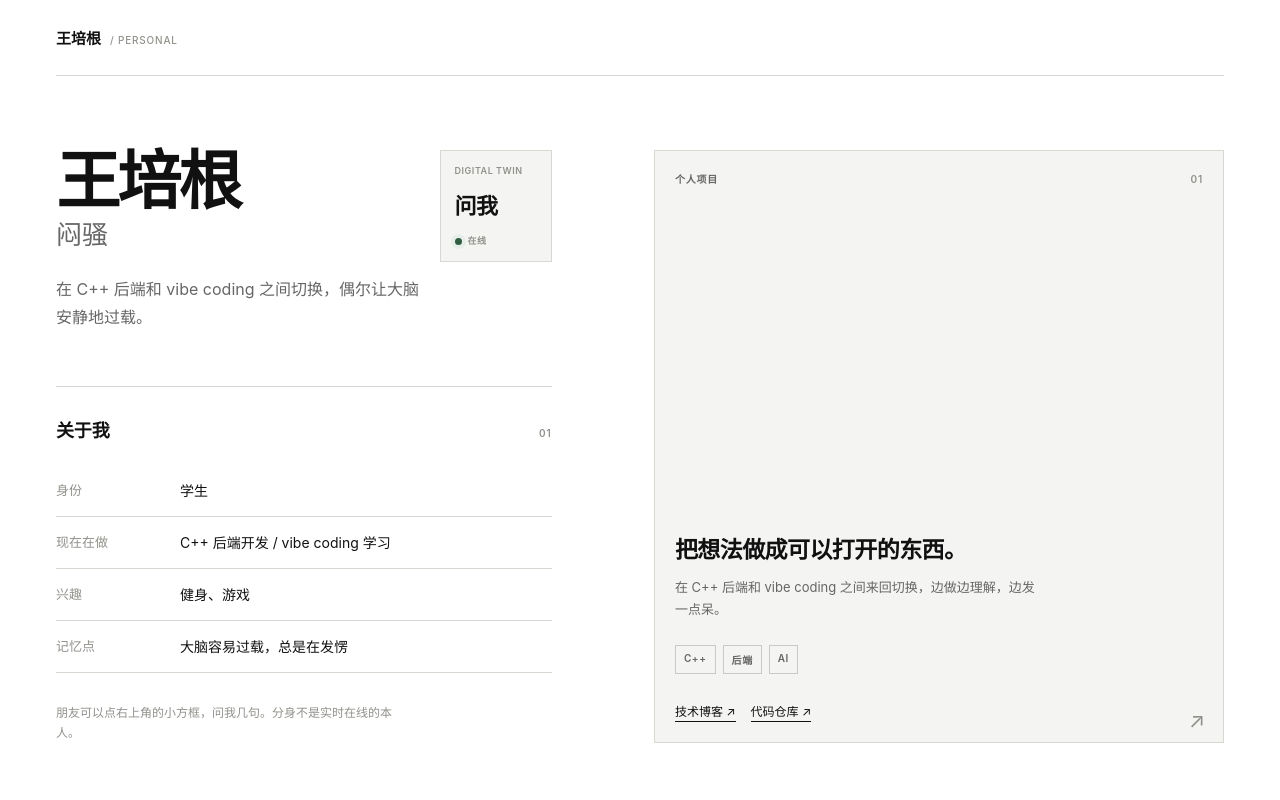
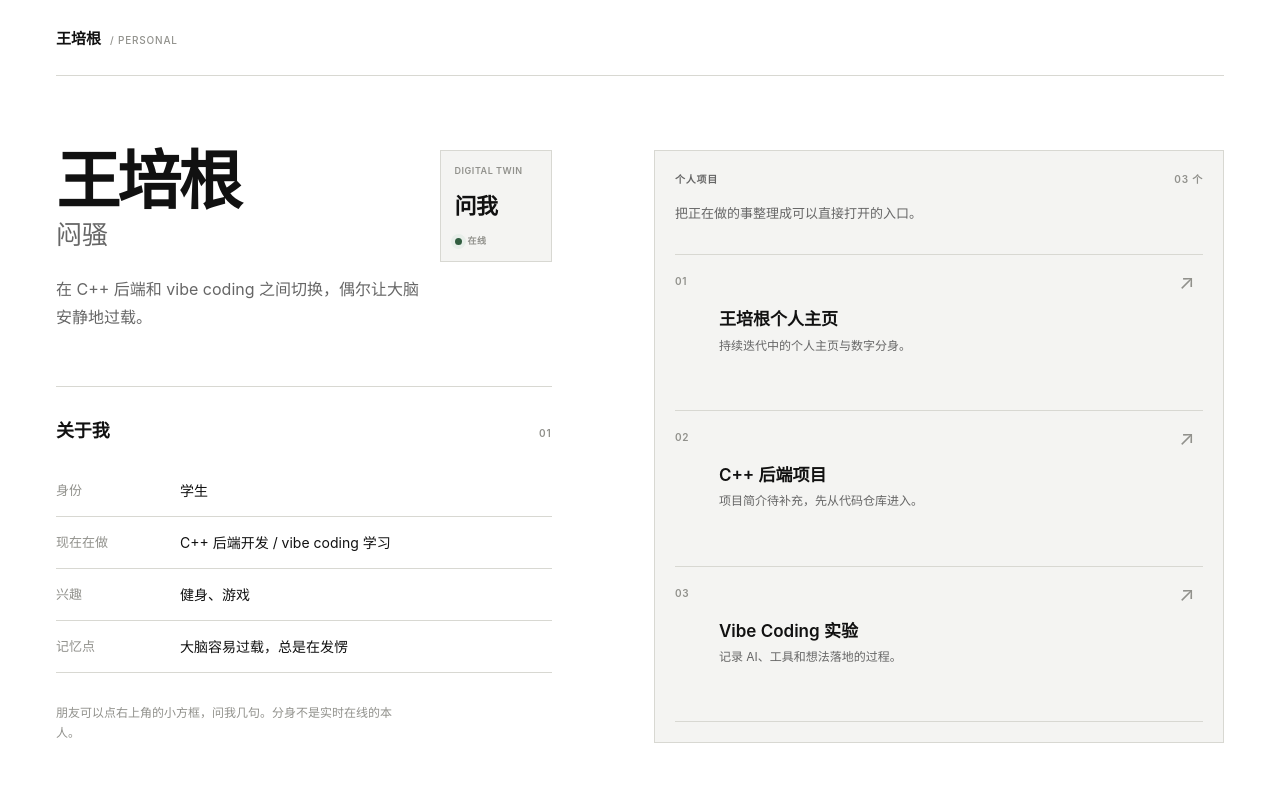
Before and after one commit to bacon-wang/HomePage, a plain HTML site: page index.html in a window 1280 px wide. Shown: the top 800 px of the page. Drawn offline with Linux system fonts and the light colour scheme.

Commit message:
Expand projects into linked index

```diff
--- a/index.html
+++ b/index.html
@@ -139,28 +139,40 @@
           </div>
 
           <article class="module-tile module-projects module-featured project-hero-panel" data-module="projects">
-            <div class="module-topline">
-              <span class="module-label">个人项目</span>
-              <span class="module-number">01</span>
+            <div class="project-panel-heading">
+              <div class="module-topline">
+                <span class="module-label">个人项目</span>
+                <span class="project-count">03 个</span>
+              </div>
+              <p>把正在做的事整理成可以直接打开的入口。</p>
             </div>
-            <div class="module-content">
-              <h3>把想法做成可以打开的东西。</h3>
-              <p>在 C++ 后端和 vibe coding 之间来回切换，边做边理解，边发一点呆。</p>
-              <div class="module-tags" aria-label="项目方向">
-                <span>C++</span>
-                <span>后端</span>
-                <span>AI</span>
-              </div>
-              <div class="module-links">
-                <a href="https://blog.csdn.net/BaconZzz" target="_blank" rel="noreferrer">
-                  技术博客 <span aria-hidden="true">↗</span>
-                </a>
-                <a href="https://github.com/bacon-wang" target="_blank" rel="noreferrer">
-                  代码仓库 <span aria-hidden="true">↗</span>
-                </a>
-              </div>
+
+            <div class="project-list" aria-label="项目列表">
+              <a class="project-entry" href="https://github.com/bacon-wang/HomePage" target="_blank" rel="noreferrer">
+                <span class="project-entry-index">01</span>
+                <span class="project-entry-body">
+                  <span class="project-entry-title">王培根个人主页</span>
+                  <span class="project-entry-description">持续迭代中的个人主页与数字分身。</span>
+                </span>
+                <span class="project-entry-arrow" aria-hidden="true">↗</span>
+              </a>
+              <a class="project-entry" href="https://github.com/bacon-wang" target="_blank" rel="noreferrer">
+                <span class="project-entry-index">02</span>
+                <span class="project-entry-body">
+                  <span class="project-entry-title">C++ 后端项目</span>
+                  <span class="project-entry-description">项目简介待补充，先从代码仓库进入。</span>
+                </span>
+                <span class="project-entry-arrow" aria-hidden="true">↗</span>
+              </a>
+              <a class="project-entry" href="https://blog.csdn.net/BaconZzz" target="_blank" rel="noreferrer">
+                <span class="project-entry-index">03</span>
+                <span class="project-entry-body">
+                  <span class="project-entry-title">Vibe Coding 实验</span>
+                  <span class="project-entry-description">记录 AI、工具和想法落地的过程。</span>
+                </span>
+                <span class="project-entry-arrow" aria-hidden="true">↗</span>
+              </a>
             </div>
-            <span class="module-mark" aria-hidden="true">↗</span>
           </article>
         </section>
 
--- a/styles.css
+++ b/styles.css
@@ -336,6 +336,89 @@ h1 {
   grid-column: 2;
   grid-row: 1;
   align-self: stretch;
+  justify-content: flex-start;
+}
+
+.project-panel-heading p {
+  max-width: 360px;
+  margin: 17px 0 0;
+  color: var(--muted);
+  font-size: 13px;
+  line-height: 1.6;
+}
+
+.project-count {
+  color: var(--soft-muted);
+  font-size: 10px;
+  font-weight: 600;
+  letter-spacing: 0.08em;
+}
+
+.project-list {
+  display: grid;
+  flex: 1;
+  grid-template-rows: repeat(3, minmax(0, 1fr));
+  margin-top: 30px;
+  border-top: 1px solid var(--line);
+}
+
+.project-entry {
+  display: grid;
+  grid-template-columns: 30px minmax(0, 1fr) 24px;
+  align-items: center;
+  gap: 14px;
+  min-width: 0;
+  padding: 17px 0;
+  border-bottom: 1px solid var(--line);
+  color: var(--ink);
+  text-decoration: none;
+  transition: background-color 160ms ease, padding 160ms ease;
+}
+
+.project-entry:hover {
+  padding-right: 10px;
+  padding-left: 10px;
+  background: var(--white);
+}
+
+.project-entry-index {
+  align-self: start;
+  padding-top: 3px;
+  color: var(--soft-muted);
+  font-size: 10px;
+  font-weight: 600;
+  letter-spacing: 0.08em;
+}
+
+.project-entry-body {
+  display: grid;
+  min-width: 0;
+  gap: 6px;
+}
+
+.project-entry-title {
+  font-size: 17px;
+  font-weight: 600;
+  line-height: 1.25;
+}
+
+.project-entry-description {
+  color: var(--muted);
+  font-size: 12px;
+  line-height: 1.55;
+}
+
+.project-entry-arrow {
+  align-self: start;
+  color: var(--soft-muted);
+  font-size: 20px;
+  line-height: 1;
+  transition: color 160ms ease, transform 160ms ease;
+}
+
+.project-entry:hover .project-entry-arrow {
+  color: var(--ink);
+  transform: translate(2px, -2px);
 }
 
 .module-wide {
```
